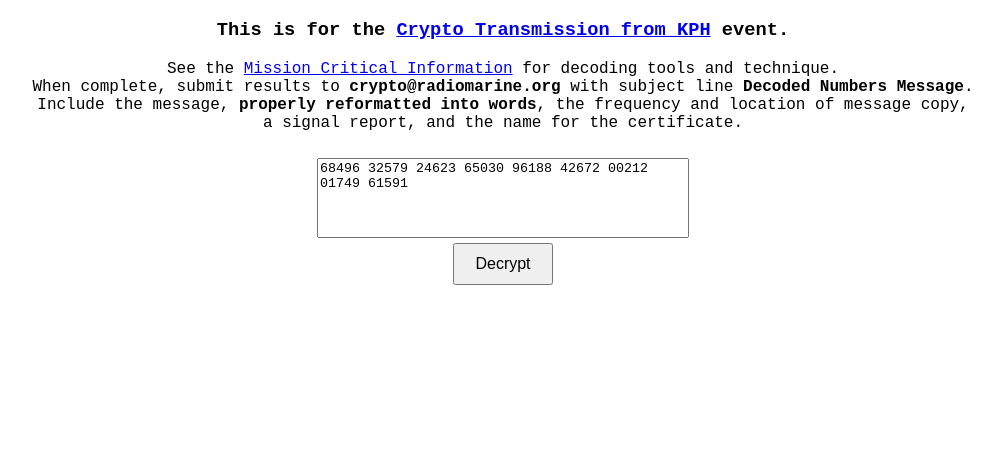
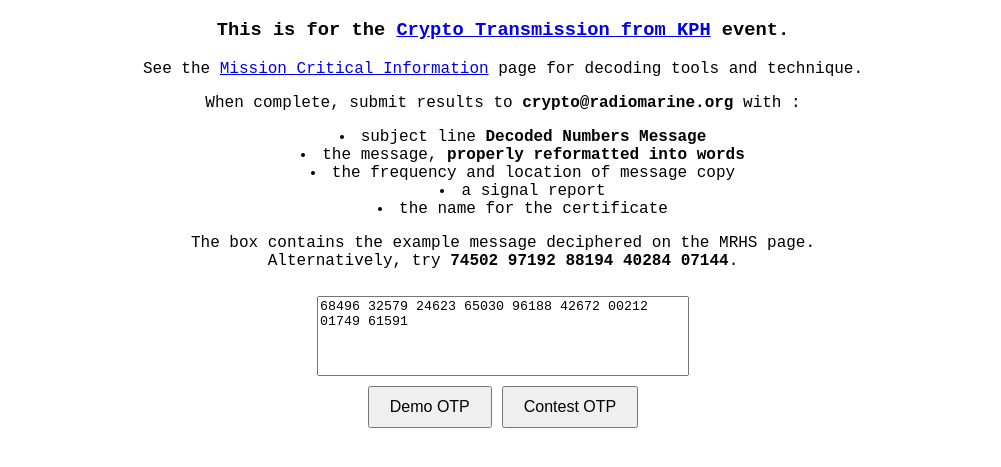
Before and after one commit to QCaudron/mrhs_crypto_transmission_decoder, a plain HTML site: page index.html in a window 1280 px wide. Shown: the part 61-528 px from the top of the page, without its empty margins (137-1138 px from the left). Drawn offline with Linux system fonts and the light colour scheme.

Commit message:
Contest one-time-pad

```diff
--- a/index.html
+++ b/index.html
@@ -13,30 +13,37 @@
 
     <h3>This is for the <a href="https://www.radiomarine.org/mrhs-events">Crypto Transmission from KPH</a> event.</h3>
 
-    <p>See the <a href="https://www.radiomarine.org/events-2">Mission Critical Information</a> for decoding tools and
-        technique.<br />
-        When complete, submit results to <b>crypto@radiomarine.org</b> with subject line <b>Decoded Numbers
-            Message</b>.<br />
-        Include the message, <b>properly reformatted into words</b>, the frequency and location of message copy,<br />
-        a signal report, and the name for the certificate.
+    <p>See the <a href="https://www.radiomarine.org/events-2">Mission Critical Information</a> page for decoding tools
+        and technique.<br /></p>
+
+    <p>When complete, submit results to <b>crypto@radiomarine.org</b> with :</p>
+    <ul>
+        <li>subject line <b>Decoded Numbers Message</b></li>
+        <li>the message, <b>properly reformatted into words</b></li>
+        <li>the frequency and location of message copy</li>
+        <li>a signal report</li>
+        <li>the name for the certificate</li>
+    </ul>
+
+    <p>The box contains the example message deciphered on the MRHS page.<br />Alternatively,
+        try <b>74502 97192 88194 40284 07144</b>.
     </p>
 
     <textarea id="inputText" style="width: 30%">68496 32579 24623 65030 96188 42672 00212 01749 61591</textarea>
     <br />
-    <button onclick="decrypt()">Decrypt</button>
+    <button onclick="decrypt('demo')">Demo OTP</button><button onclick="decrypt('contest')">Contest OTP</button>
 
     <div id="result"></div>
 
     <script src="mrhs_decoder.js"></script>
     <script>
-        function decrypt() {
+        function decrypt(padToUse) {
+            const pad = (padToUse === 'demo') ? demoOneTimePad : contestOneTimePad;
             const inputText = document.getElementById('inputText').value.split(" ");
-            const result = convertToPlaintext(inputText);
+            const result = convertToPlaintext(inputText, pad, conversionChart, codebook);
             document.getElementById('result').innerHTML = result;
         }
     </script>
 </body>
 
-
-
 </html>
--- a/kph.css
+++ b/kph.css
@@ -16,9 +16,19 @@ textarea {
 button {
     padding: 10px 20px;
     font-size: 16px;
+    margin: 5px;
+
 }
 
 #result {
     margin-top: 20px;
     font-size: 20px;
 }
+
+ul {
+    text-align: center;
+}
+
+li {
+    list-style-position: inside;
+}
--- a/mrhs_decoder.js
+++ b/mrhs_decoder.js
@@ -1,4 +1,4 @@
-const oneTimePad = [
+const demoOneTimePad = [
     "48090", "79776", "45366", "46827", "11680",
     "68496", "47757", "10126", "36660", "25066",
     "07418", "79781", "48209", "28600", "65589",
@@ -9,6 +9,22 @@ const oneTimePad = [
     "96571", "53718", "56970", "37940", "60539",
     "91243", "74502", "87465", "41884", "44533",
     "72057", "94612", "35304", "29054", "33274",
+]
+
+
+const contestOneTimePad = [
+    "14358", "89753", "24133", "40169", "26799",
+    "70989", "22764", "12314", "85833", "27385",
+    "12536", "48877", "47630", "14408", "80067",
+    "01849", "00627", "52820", "13144", "99889",
+    "04990", "79386", "92065", "27407", "81950",
+    "11744", "80036", "65687", "47220", "90951",
+    "11992", "14645", "89442", "77663", "02865",
+    "79074", "84763", "03878", "40377", "04130",
+    "00328", "91389", "46381", "77841", "83946",
+    "22480", "85516", "74633", "99463", "98484",
+    "78402", "30870", "15798", "34287", "49115",
+    "40241", "73919", "64265", "56157", "76828",
 ]
 
 
@@ -183,7 +199,7 @@ function addKeyToMessage(message, oneTimePad) {
 }
 
 
-function convertToPlaintext(message) {
+function convertToPlaintext(message, oneTimePad, conversionChart, codebook) {
     let decodedPlaintext = "";
 
     // Add the offset key to the message
```
